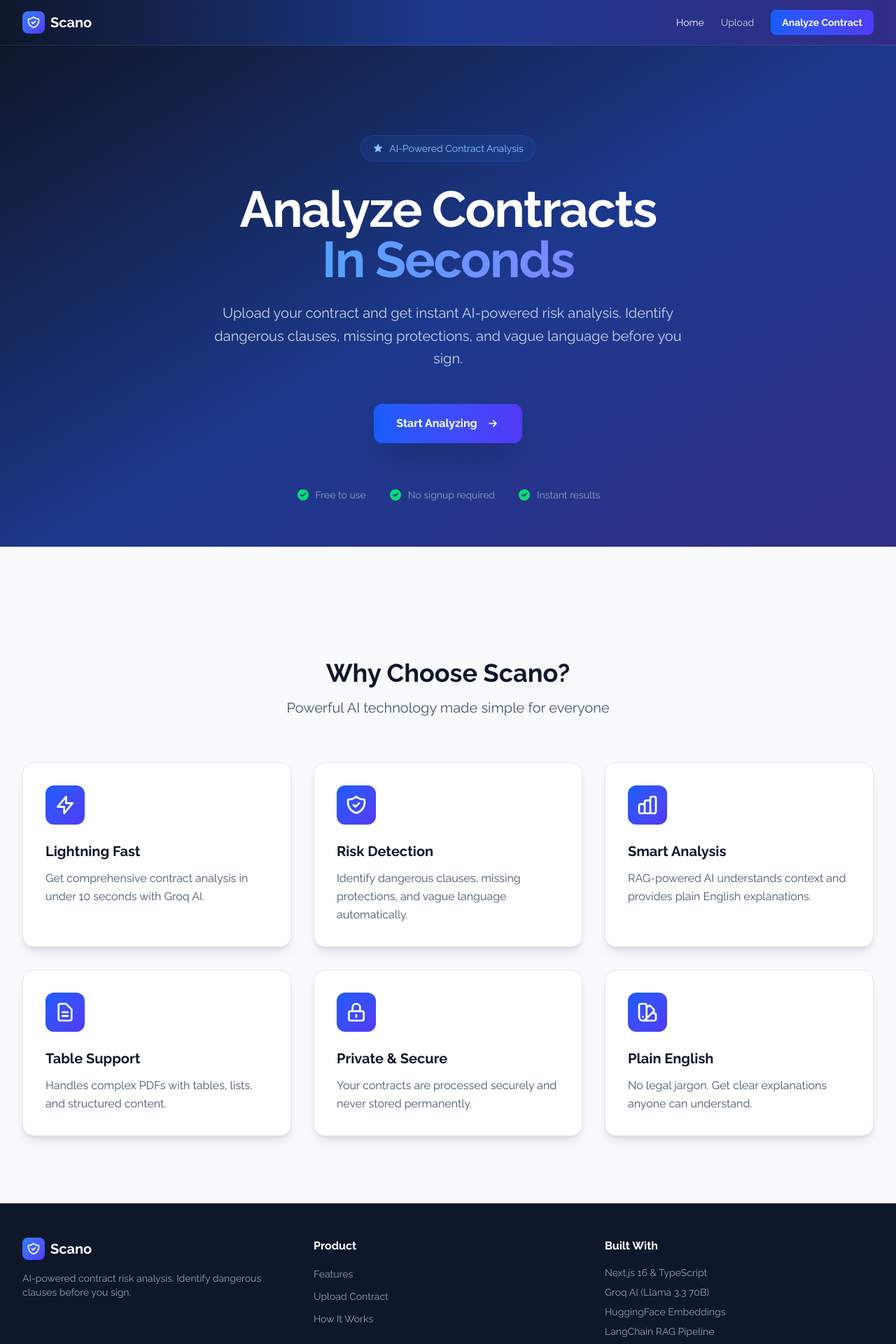
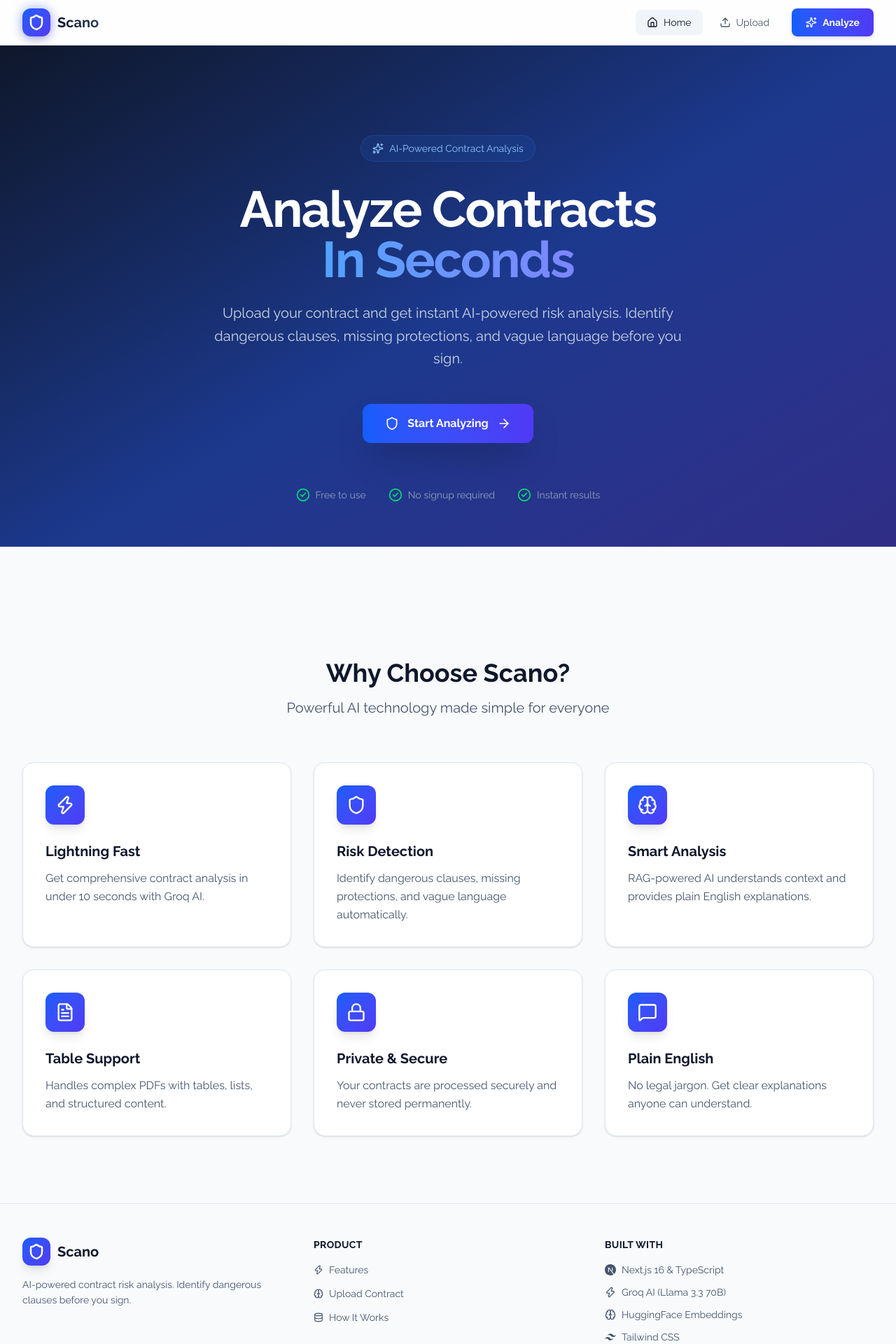
Before and after one commit to DawoodHussain-Repo/Scano, a Next.js app: page / in a window 1280 px wide. Shown: the top 1920 px of the page at 70% size. Built offline with nearby package versions, Linux system fonts and the light colour scheme.

Commit message:
feat: add premium icons (lucide-react) and rate limiting (5 req/15min)

```diff
--- a/app/components/FeaturesSection.tsx
+++ b/app/components/FeaturesSection.tsx
@@ -1,85 +1,33 @@
+import { Zap, Shield, Brain, FileText, Lock, MessageSquare } from "lucide-react";
+
 const features = [
   {
-    icon: (
-      <svg className="w-8 h-8" fill="none" stroke="currentColor" viewBox="0 0 24 24">
-        <path
-          strokeLinecap="round"
-          strokeLinejoin="round"
-          strokeWidth={2}
-          d="M13 10V3L4 14h7v7l9-11h-7z"
-        />
-      </svg>
-    ),
+    icon: Zap,
     title: "Lightning Fast",
     description: "Get comprehensive contract analysis in under 10 seconds with Groq AI.",
   },
   {
-    icon: (
-      <svg className="w-8 h-8" fill="none" stroke="currentColor" viewBox="0 0 24 24">
-        <path
-          strokeLinecap="round"
-          strokeLinejoin="round"
-          strokeWidth={2}
-          d="M9 12l2 2 4-4m5.618-4.016A11.955 11.955 0 0112 2.944a11.955 11.955 0 01-8.618 3.04A12.02 12.02 0 003 9c0 5.591 3.824 10.29 9 11.622 5.176-1.332 9-6.03 9-11.622 0-1.042-.133-2.052-.382-3.016z"
-        />
-      </svg>
-    ),
+    icon: Shield,
     title: "Risk Detection",
     description: "Identify dangerous clauses, missing protections, and vague language automatically.",
   },
   {
-    icon: (
-      <svg className="w-8 h-8" fill="none" stroke="currentColor" viewBox="0 0 24 24">
-        <path
-          strokeLinecap="round"
-          strokeLinejoin="round"
-          strokeWidth={2}
-          d="M9 19v-6a2 2 0 00-2-2H5a2 2 0 00-2 2v6a2 2 0 002 2h2a2 2 0 002-2zm0 0V9a2 2 0 012-2h2a2 2 0 012 2v10m-6 0a2 2 0 002 2h2a2 2 0 002-2m0 0V5a2 2 0 012-2h2a2 2 0 012 2v14a2 2 0 01-2 2h-2a2 2 0 01-2-2z"
-        />
-      </svg>
-    ),
+    icon: Brain,
     title: "Smart Analysis",
     description: "RAG-powered AI understands context and provides plain English explanations.",
   },
   {
-    icon: (
-      <svg className="w-8 h-8" fill="none" stroke="currentColor" viewBox="0 0 24 24">
-        <path
-          strokeLinecap="round"
-          strokeLinejoin="round"
-          strokeWidth={2}
-          d="M9 12h6m-6 4h6m2 5H7a2 2 0 01-2-2V5a2 2 0 012-2h5.586a1 1 0 01.707.293l5.414 5.414a1 1 0 01.293.707V19a2 2 0 01-2 2z"
-        />
-      </svg>
-    ),
+    icon: FileText,
     title: "Table Support",
     description: "Handles complex PDFs with tables, lists, and structured content.",
   },
   {
-    icon: (
-      <svg className="w-8 h-8" fill="none" stroke="currentColor" viewBox="0 0 24 24">
-        <path
-          strokeLinecap="round"
-          strokeLinejoin="round"
-          strokeWidth={2}
-          d="M12 15v2m-6 4h12a2 2 0 002-2v-6a2 2 0 00-2-2H6a2 2 0 00-2 2v6a2 2 0 002 2zm10-10V7a4 4 0 00-8 0v4h8z"
-        />
-      </svg>
-    ),
+    icon: Lock,
     title: "Private & Secure",
     description: "Your contracts are processed securely and never stored permanently.",
   },
   {
-    icon: (
-      <svg className="w-8 h-8" fill="none" stroke="currentColor" viewBox="0 0 24 24">
-        <path
-          strokeLinecap="round"
-          strokeLinejoin="round"
-          strokeWidth={2}
-          d="M7 21a4 4 0 01-4-4V5a2 2 0 012-2h4a2 2 0 012 2v12a4 4 0 01-4 4zm0 0h12a2 2 0 002-2v-4a2 2 0 00-2-2h-2.343M11 7.343l1.657-1.657a2 2 0 012.828 0l2.829 2.829a2 2 0 010 2.828l-8.486 8.485M7 17h.01"
-        />
-      </svg>
-    ),
+    icon: MessageSquare,
     title: "Plain English",
     description: "No legal jargon. Get clear explanations anyone can understand.",
   },
@@ -87,7 +35,7 @@ const features = [
 
 export default function FeaturesSection() {
   return (
-    <div className="py-24 bg-slate-50">
+    <div id="features" className="py-24 bg-slate-50">
       <div className="max-w-7xl mx-auto px-4 sm:px-6 lg:px-8">
         <div className="text-center mb-16">
           <h2 className="text-4xl font-bold text-slate-900 mb-4">
@@ -99,13 +47,18 @@ export default function FeaturesSection() {
         </div>
 
         <div className="grid grid-cols-1 md:grid-cols-2 lg:grid-cols-3 gap-8">
-          {features.map((feature, index) => (
+          {features.map((feature, index) => {
+            const Icon = feature.icon;
+            return (
               <div
                 key={index}
-              className="bg-white rounded-2xl p-8 shadow-lg border border-slate-200 hover:shadow-xl transition-shadow duration-300"
+                className="group bg-white rounded-2xl p-8 shadow-sm border border-slate-200 hover:shadow-xl hover:border-blue-200 transition-all duration-300"
               >
-              <div className="w-14 h-14 bg-gradient-to-br from-blue-600 to-indigo-600 rounded-xl flex items-center justify-center text-white mb-6">
-                {feature.icon}
+                <div className="relative mb-6">
+                  <div className="absolute inset-0 bg-gradient-to-br from-blue-600 to-indigo-600 rounded-xl blur-sm opacity-0 group-hover:opacity-20 transition-opacity" />
+                  <div className="relative w-14 h-14 bg-gradient-to-br from-blue-600 to-indigo-600 rounded-xl flex items-center justify-center text-white shadow-lg">
+                    <Icon className="w-7 h-7" strokeWidth={2} />
+                  </div>
                 </div>
                 <h3 className="text-xl font-bold text-slate-900 mb-3">
                   {feature.title}
@@ -114,7 +67,8 @@ export default function FeaturesSection() {
                   {feature.description}
                 </p>
               </div>
-          ))}
+            );
+          })}
         </div>
       </div>
     </div>
--- a/app/components/Footer.tsx
+++ b/app/components/Footer.tsx
@@ -1,49 +1,54 @@
+import { Shield, Github, Zap, Brain, Database } from "lucide-react";
+import { SiNextdotjs, SiTypescript, SiTailwindcss } from "react-icons/si";
+
 export default function Footer() {
   return (
-    <footer className="bg-slate-900 border-t border-slate-800">
+    <footer className="bg-slate-50 border-t border-slate-200">
       <div className="max-w-7xl mx-auto px-4 sm:px-6 lg:px-8 py-12">
-        <div className="grid grid-cols-1 md:grid-cols-3 gap-8">
+        <div className="grid grid-cols-1 md:grid-cols-3 gap-8 mb-8">
           {/* Brand */}
           <div>
-            <div className="flex items-center gap-2 mb-4">
-              <div className="w-8 h-8 bg-gradient-to-br from-blue-500 to-indigo-600 rounded-lg flex items-center justify-center">
-                <svg
-                  className="w-5 h-5 text-white"
-                  fill="none"
-                  stroke="currentColor"
-                  viewBox="0 0 24 24"
-                >
-                  <path
-                    strokeLinecap="round"
-                    strokeLinejoin="round"
-                    strokeWidth={2}
-                    d="M9 12l2 2 4-4m5.618-4.016A11.955 11.955 0 0112 2.944a11.955 11.955 0 01-8.618 3.04A12.02 12.02 0 003 9c0 5.591 3.824 10.29 9 11.622 5.176-1.332 9-6.03 9-11.622 0-1.042-.133-2.052-.382-3.016z"
-                  />
-                </svg>
+            <div className="flex items-center gap-2.5 mb-4">
+              <div className="w-10 h-10 bg-gradient-to-br from-blue-600 to-indigo-600 rounded-xl flex items-center justify-center shadow-lg">
+                <Shield className="w-6 h-6 text-white" strokeWidth={2.5} />
               </div>
-              <span className="text-xl font-bold text-white">Scano</span>
+              <span className="text-xl font-bold text-slate-900">Scano</span>
             </div>
-            <p className="text-slate-400 text-sm">
+            <p className="text-slate-600 text-sm leading-relaxed">
               AI-powered contract risk analysis. Identify dangerous clauses before you sign.
             </p>
           </div>
 
           {/* Product */}
           <div>
-            <h3 className="text-white font-semibold mb-4">Product</h3>
-            <ul className="space-y-2">
+            <h3 className="text-slate-900 font-semibold mb-4 text-sm uppercase tracking-wide">
+              Product
+            </h3>
+            <ul className="space-y-2.5">
               <li>
-                <a href="#features" className="text-slate-400 hover:text-white text-sm transition-colors">
+                <a
+                  href="/#features"
+                  className="text-slate-600 hover:text-blue-600 text-sm transition-colors inline-flex items-center gap-2"
+                >
+                  <Zap className="w-3.5 h-3.5" />
                   Features
                 </a>
               </li>
               <li>
-                <a href="/upload" className="text-slate-400 hover:text-white text-sm transition-colors">
+                <a
+                  href="/upload"
+                  className="text-slate-600 hover:text-blue-600 text-sm transition-colors inline-flex items-center gap-2"
+                >
+                  <Brain className="w-3.5 h-3.5" />
                   Upload Contract
                 </a>
               </li>
               <li>
-                <a href="/" className="text-slate-400 hover:text-white text-sm transition-colors">
+                <a
+                  href="/"
+                  className="text-slate-600 hover:text-blue-600 text-sm transition-colors inline-flex items-center gap-2"
+                >
+                  <Database className="w-3.5 h-3.5" />
                   How It Works
                 </a>
               </li>
@@ -52,31 +57,44 @@ export default function Footer() {
 
           {/* Tech Stack */}
           <div>
-            <h3 className="text-white font-semibold mb-4">Built With</h3>
-            <ul className="space-y-2 text-slate-400 text-sm">
-              <li>Next.js 16 & TypeScript</li>
-              <li>Groq AI (Llama 3.3 70B)</li>
-              <li>HuggingFace Embeddings</li>
-              <li>LangChain RAG Pipeline</li>
-            </ul>
+            <h3 className="text-slate-900 font-semibold mb-4 text-sm uppercase tracking-wide">
+              Built With
+            </h3>
+            <div className="space-y-3">
+              <div className="flex items-center gap-2 text-slate-600 text-sm">
+                <SiNextdotjs className="w-4 h-4" />
+                <span>Next.js 16 & TypeScript</span>
+              </div>
+              <div className="flex items-center gap-2 text-slate-600 text-sm">
+                <Zap className="w-4 h-4" />
+                <span>Groq AI (Llama 3.3 70B)</span>
+              </div>
+              <div className="flex items-center gap-2 text-slate-600 text-sm">
+                <Brain className="w-4 h-4" />
+                <span>HuggingFace Embeddings</span>
+              </div>
+              <div className="flex items-center gap-2 text-slate-600 text-sm">
+                <SiTailwindcss className="w-4 h-4" />
+                <span>Tailwind CSS</span>
+              </div>
+            </div>
           </div>
         </div>
 
         {/* Bottom Bar */}
-        <div className="mt-12 pt-8 border-t border-slate-800 flex flex-col sm:flex-row justify-between items-center gap-4">
-          <p className="text-slate-400 text-sm">
+        <div className="pt-8 border-t border-slate-200 flex flex-col sm:flex-row justify-between items-center gap-4">
+          <p className="text-slate-500 text-sm">
             © {new Date().getFullYear()} Scano. Built for portfolio demonstration.
           </p>
-          <div className="flex gap-6">
+          <div className="flex gap-4">
             <a
               href="https://github.com"
               target="_blank"
               rel="noopener noreferrer"
-              className="text-slate-400 hover:text-white transition-colors"
+              className="text-slate-400 hover:text-slate-900 transition-colors"
+              aria-label="GitHub"
             >
-              <svg className="w-5 h-5" fill="currentColor" viewBox="0 0 24 24">
-                <path d="M12 0c-6.626 0-12 5.373-12 12 0 5.302 3.438 9.8 8.207 11.387.599.111.793-.261.793-.577v-2.234c-3.338.726-4.033-1.416-4.033-1.416-.546-1.387-1.333-1.756-1.333-1.756-1.089-.745.083-.729.083-.729 1.205.084 1.839 1.237 1.839 1.237 1.07 1.834 2.807 1.304 3.492.997.107-.775.418-1.305.762-1.604-2.665-.305-5.467-1.334-5.467-5.931 0-1.311.469-2.381 1.236-3.221-.124-.303-.535-1.524.117-3.176 0 0 1.008-.322 3.301 1.23.957-.266 1.983-.399 3.003-.404 1.02.005 2.047.138 3.006.404 2.291-1.552 3.297-1.23 3.297-1.23.653 1.653.242 2.874.118 3.176.77.84 1.235 1.911 1.235 3.221 0 4.609-2.807 5.624-5.479 5.921.43.372.823 1.102.823 2.222v3.293c0 .319.192.694.801.576 4.765-1.589 8.199-6.086 8.199-11.386 0-6.627-5.373-12-12-12z" />
-              </svg>
+              <Github className="w-5 h-5" />
             </a>
           </div>
         </div>
--- a/app/components/LandingHero.tsx
+++ b/app/components/LandingHero.tsx
@@ -1,6 +1,7 @@
 "use client";
 
 import { useRouter } from "next/navigation";
+import { Shield, Sparkles, CheckCircle2, ArrowRight } from "lucide-react";
 
 export default function LandingHero() {
   const router = useRouter();
@@ -15,9 +16,7 @@ export default function LandingHero() {
         <div className="text-center">
           {/* Badge */}
           <div className="inline-flex items-center gap-2 px-4 py-2 rounded-full bg-blue-500/10 border border-blue-500/20 text-blue-300 text-sm font-medium mb-8">
-            <svg className="w-4 h-4" fill="currentColor" viewBox="0 0 20 20">
-              <path d="M9.049 2.927c.3-.921 1.603-.921 1.902 0l1.07 3.292a1 1 0 00.95.69h3.462c.969 0 1.371 1.24.588 1.81l-2.8 2.034a1 1 0 00-.364 1.118l1.07 3.292c.3.921-.755 1.688-1.54 1.118l-2.8-2.034a1 1 0 00-1.175 0l-2.8 2.034c-.784.57-1.838-.197-1.539-1.118l1.07-3.292a1 1 0 00-.364-1.118L2.98 8.72c-.783-.57-.38-1.81.588-1.81h3.461a1 1 0 00.951-.69l1.07-3.292z" />
-            </svg>
+            <Sparkles className="w-4 h-4" />
             AI-Powered Contract Analysis
           </div>
 
@@ -42,40 +41,23 @@ export default function LandingHero() {
             onClick={() => router.push("/upload")}
             className="group inline-flex items-center gap-3 px-8 py-4 bg-gradient-to-r from-blue-600 to-indigo-600 text-white font-semibold rounded-xl shadow-2xl hover:shadow-blue-500/50 transition-all duration-300 hover:scale-105"
           >
+            <Shield className="w-5 h-5" />
             <span>Start Analyzing</span>
-            <svg
-              className="w-5 h-5 group-hover:translate-x-1 transition-transform"
-              fill="none"
-              stroke="currentColor"
-              viewBox="0 0 24 24"
-            >
-              <path
-                strokeLinecap="round"
-                strokeLinejoin="round"
-                strokeWidth={2}
-                d="M13 7l5 5m0 0l-5 5m5-5H6"
-              />
-            </svg>
+            <ArrowRight className="w-5 h-5 group-hover:translate-x-1 transition-transform" />
           </button>
 
           {/* Trust Indicators */}
           <div className="mt-16 flex flex-wrap items-center justify-center gap-8 text-slate-400 text-sm">
             <div className="flex items-center gap-2">
-              <svg className="w-5 h-5 text-green-400" fill="currentColor" viewBox="0 0 20 20">
-                <path fillRule="evenodd" d="M10 18a8 8 0 100-16 8 8 0 000 16zm3.707-9.293a1 1 0 00-1.414-1.414L9 10.586 7.707 9.293a1 1 0 00-1.414 1.414l2 2a1 1 0 001.414 0l4-4z" clipRule="evenodd" />
-              </svg>
+              <CheckCircle2 className="w-5 h-5 text-green-400" />
               <span>Free to use</span>
             </div>
             <div className="flex items-center gap-2">
-              <svg className="w-5 h-5 text-green-400" fill="currentColor" viewBox="0 0 20 20">
-                <path fillRule="evenodd" d="M10 18a8 8 0 100-16 8 8 0 000 16zm3.707-9.293a1 1 0 00-1.414-1.414L9 10.586 7.707 9.293a1 1 0 00-1.414 1.414l2 2a1 1 0 001.414 0l4-4z" clipRule="evenodd" />
-              </svg>
+              <CheckCircle2 className="w-5 h-5 text-green-400" />
               <span>No signup required</span>
             </div>
             <div className="flex items-center gap-2">
-              <svg className="w-5 h-5 text-green-400" fill="currentColor" viewBox="0 0 20 20">
-                <path fillRule="evenodd" d="M10 18a8 8 0 100-16 8 8 0 000 16zm3.707-9.293a1 1 0 00-1.414-1.414L9 10.586 7.707 9.293a1 1 0 00-1.414 1.414l2 2a1 1 0 001.414 0l4-4z" clipRule="evenodd" />
-              </svg>
+              <CheckCircle2 className="w-5 h-5 text-green-400" />
               <span>Instant results</span>
             </div>
           </div>
--- a/app/components/Navbar.tsx
+++ b/app/components/Navbar.tsx
@@ -2,63 +2,58 @@
 
 import Link from "next/link";
 import { usePathname } from "next/navigation";
+import { Shield, Home, Upload, Sparkles } from "lucide-react";
 
 export default function Navbar() {
   const pathname = usePathname();
 
   return (
-    <nav className="bg-gradient-to-r from-slate-900 via-blue-900 to-indigo-900 border-b border-white/10">
+    <nav className="bg-white border-b border-slate-200 backdrop-blur-sm bg-white/80 sticky top-0 z-50">
       <div className="max-w-7xl mx-auto px-4 sm:px-6 lg:px-8">
         <div className="flex items-center justify-between h-16">
           {/* Logo */}
-          <Link href="/" className="flex items-center gap-2 group">
-            <div className="w-8 h-8 bg-gradient-to-br from-blue-500 to-indigo-600 rounded-lg flex items-center justify-center">
-              <svg
-                className="w-5 h-5 text-white"
-                fill="none"
-                stroke="currentColor"
-                viewBox="0 0 24 24"
-              >
-                <path
-                  strokeLinecap="round"
-                  strokeLinejoin="round"
-                  strokeWidth={2}
-                  d="M9 12l2 2 4-4m5.618-4.016A11.955 11.955 0 0112 2.944a11.955 11.955 0 01-8.618 3.04A12.02 12.02 0 003 9c0 5.591 3.824 10.29 9 11.622 5.176-1.332 9-6.03 9-11.622 0-1.042-.133-2.052-.382-3.016z"
-                />
-              </svg>
+          <Link href="/" className="flex items-center gap-2.5 group">
+            <div className="relative">
+              <div className="absolute inset-0 bg-gradient-to-br from-blue-600 to-indigo-600 rounded-xl blur-sm opacity-50 group-hover:opacity-75 transition-opacity" />
+              <div className="relative w-10 h-10 bg-gradient-to-br from-blue-600 to-indigo-600 rounded-xl flex items-center justify-center shadow-lg">
+                <Shield className="w-6 h-6 text-white" strokeWidth={2.5} />
+              </div>
             </div>
-            <span className="text-xl font-bold text-white group-hover:text-blue-300 transition-colors">
+            <span className="text-xl font-bold bg-gradient-to-r from-slate-900 to-slate-700 bg-clip-text text-transparent group-hover:from-blue-600 group-hover:to-indigo-600 transition-all">
               Scano
             </span>
           </Link>
 
           {/* Navigation Links */}
-          <div className="flex items-center gap-6">
+          <div className="flex items-center gap-2">
             <Link
               href="/"
-              className={`text-sm font-medium transition-colors ${
+              className={`flex items-center gap-2 px-4 py-2 rounded-lg text-sm font-medium transition-all ${
                 pathname === "/"
-                  ? "text-white"
-                  : "text-slate-300 hover:text-white"
+                  ? "bg-slate-100 text-slate-900"
+                  : "text-slate-600 hover:text-slate-900 hover:bg-slate-50"
               }`}
             >
-              Home
+              <Home className="w-4 h-4" />
+              <span className="hidden sm:inline">Home</span>
             </Link>
             <Link
               href="/upload"
-              className={`text-sm font-medium transition-colors ${
+              className={`flex items-center gap-2 px-4 py-2 rounded-lg text-sm font-medium transition-all ${
                 pathname === "/upload"
-                  ? "text-white"
-                  : "text-slate-300 hover:text-white"
+                  ? "bg-slate-100 text-slate-900"
+                  : "text-slate-600 hover:text-slate-900 hover:bg-slate-50"
               }`}
             >
-              Upload
+              <Upload className="w-4 h-4" />
+              <span className="hidden sm:inline">Upload</span>
             </Link>
             <Link
               href="/upload"
-              className="px-4 py-2 bg-gradient-to-r from-blue-600 to-indigo-600 text-white text-sm font-semibold rounded-lg hover:shadow-lg hover:shadow-blue-500/50 transition-all duration-300"
+              className="flex items-center gap-2 px-5 py-2.5 bg-gradient-to-r from-blue-600 to-indigo-600 text-white text-sm font-semibold rounded-lg shadow-md hover:shadow-lg hover:shadow-blue-500/30 transition-all duration-300 ml-2"
             >
-              Analyze Contract
+              <Sparkles className="w-4 h-4" />
+              <span>Analyze</span>
             </Link>
           </div>
         </div>
--- a/app/components/VerdictCard.tsx
+++ b/app/components/VerdictCard.tsx
@@ -2,6 +2,7 @@
 
 import { useEffect, useState } from "react";
 import Link from "next/link";
+import { Shield, FileText, Info, AlertTriangle, AlertCircle, CheckCircle, Plus, Printer } from "lucide-react";
 
 type Verdict = {
   id: string;
--- a/package.json
+++ b/package.json
@@ -19,9 +19,11 @@
     "@langchain/textsplitters": "^1.0.1",
     "dotenv": "^17.3.1",
     "langchain": "^1.2.38",
+    "lucide-react": "^1.7.0",
     "next": "16.2.1",
     "react": "19.2.4",
     "react-dom": "19.2.4",
+    "react-icons": "^5.6.0",
     "unpdf": "^1.4.0"
   },
   "devDependencies": {
```
Also changed, not shown: app/api/analyze/route.ts (+36 -2 lines), app/api/upload/route.ts (+35 -3 lines), app/components/PdfUpload.tsx (+24 -62 lines), app/lib/rateLimit.ts (added, +82 -0 lines), 1 other file (tests, documents, lock files or other folders). Lines whose indentation alone changed are shown as unchanged.
